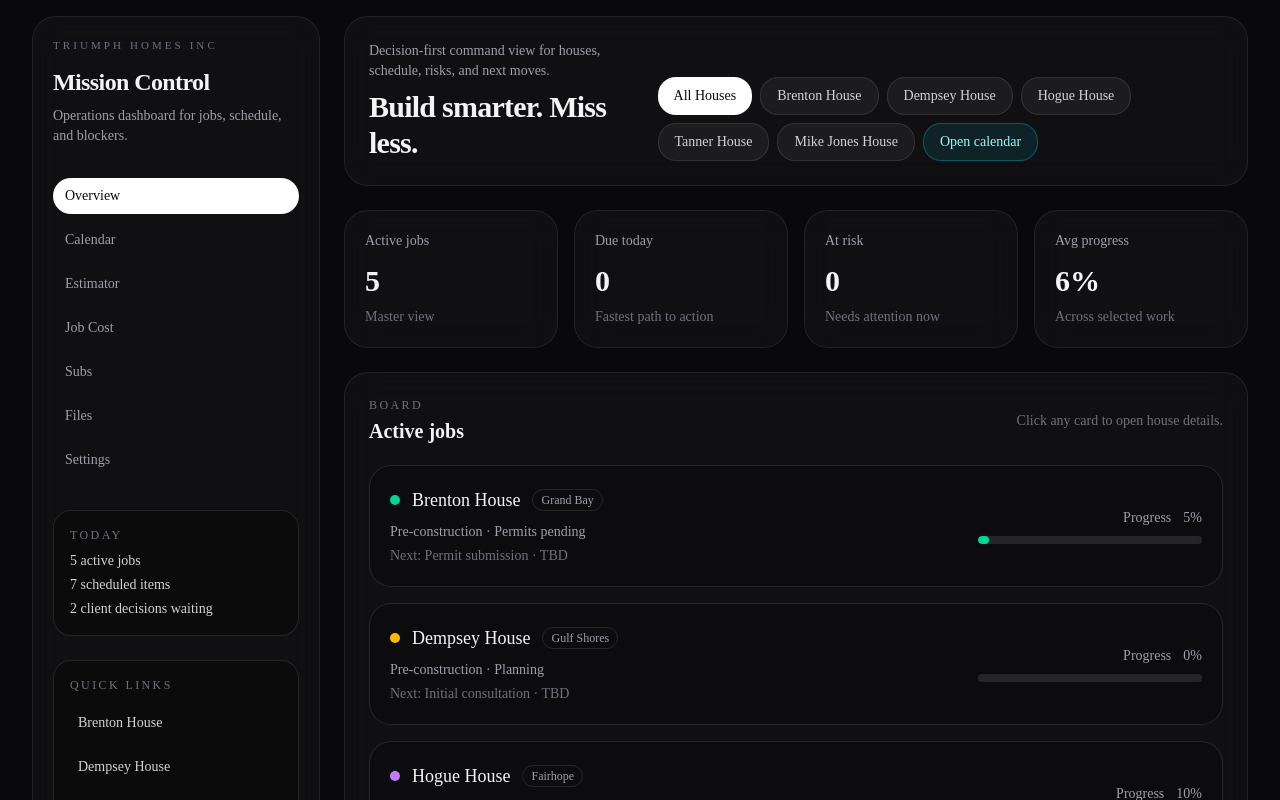
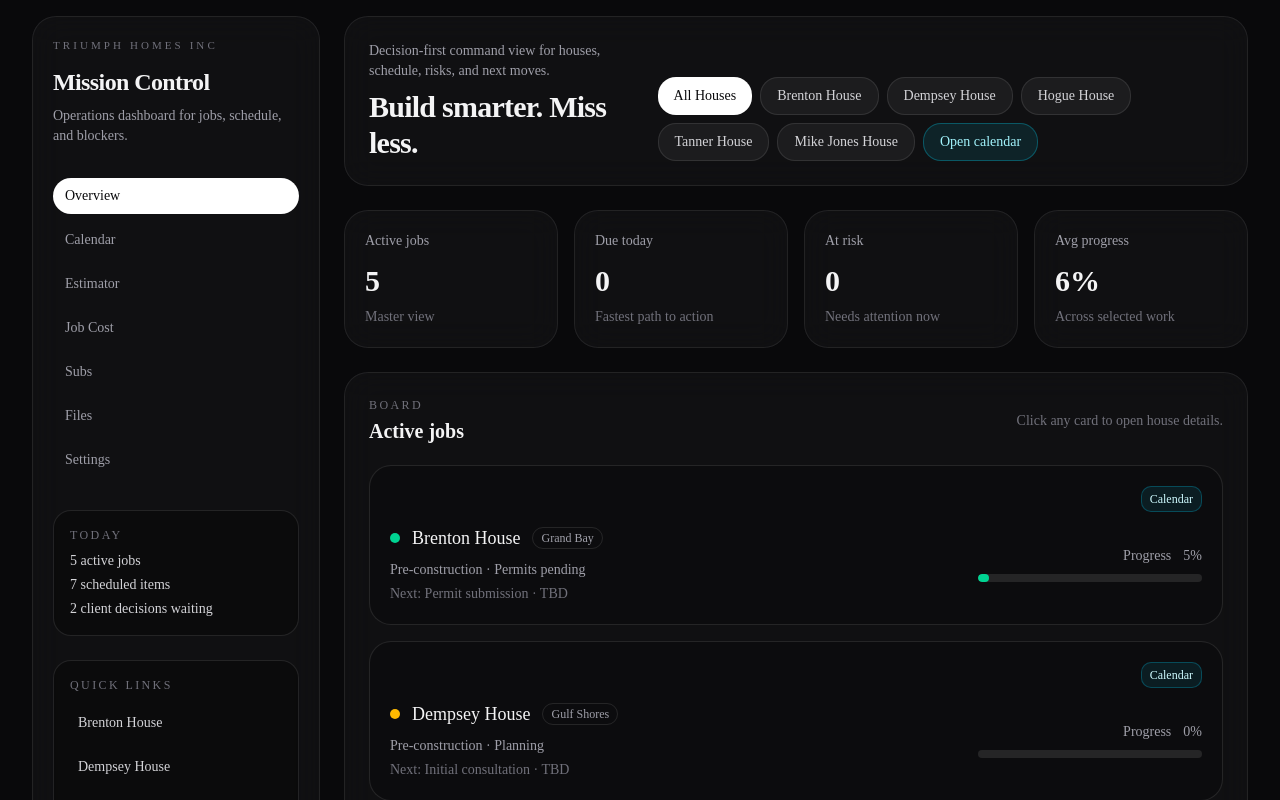
Before and after one commit to rylandhowell/triumph-mission-control, a Next.js app in the folder mission-control/: page / in a window 1280 px wide. Shown: the top 800 px of the page. Built offline with nearby package versions, Linux system fonts and the light colour scheme.

Commit message:
Add quick calendar links from jobs and route to all-jobs calendar

```diff
--- a/mission-control/src/app/jobs/[id]/page.tsx
+++ b/mission-control/src/app/jobs/[id]/page.tsx
@@ -22,9 +22,17 @@ export default function JobDetailPage() {
   return (
     <AppShell currentPath="/">
       <section className="mission-panel p-5 sm:p-6">
-        <Link href="/" className="text-sm text-zinc-500 transition hover:text-zinc-300">
-          ← Back to overview
-        </Link>
+        <div className="flex flex-wrap items-center justify-between gap-3">
+          <Link href="/" className="text-sm text-zinc-500 transition hover:text-zinc-300">
+            ← Back to overview
+          </Link>
+          <Link
+            href="/calendar"
+            className="rounded-lg border border-cyan-500/30 bg-cyan-500/10 px-3 py-2 text-sm text-cyan-100 hover:bg-cyan-500/20"
+          >
+            Open all-jobs calendar
+          </Link>
+        </div>
         <div className="mt-4">
           <EditableJob job={job} />
         </div>
--- a/mission-control/src/components/dashboard-client.tsx
+++ b/mission-control/src/components/dashboard-client.tsx
@@ -147,10 +147,15 @@ export function DashboardClient({
 
           <div className="space-y-4">
             {filteredJobs.map((job) => (
+              <div key={job.id} className="rounded-3xl border border-white/10 bg-black/20 p-5">
+                <div className="mb-3 flex justify-end">
+                  <Link href="/calendar" className="rounded-lg border border-cyan-500/30 bg-cyan-500/10 px-2 py-1 text-xs text-cyan-100 hover:bg-cyan-500/20">
+                    Calendar
+                  </Link>
+                </div>
                 <Link
-                key={job.id}
                   href={`/jobs/${job.slug}`}
-                className="block rounded-3xl border border-white/10 bg-black/20 p-5 transition hover:-translate-y-0.5 hover:border-white/20 hover:bg-black/30"
+                  className="block transition hover:-translate-y-0.5"
                 >
                   <div className="flex flex-col gap-4 lg:flex-row lg:items-center lg:justify-between">
                     <div>
@@ -174,6 +179,7 @@ export function DashboardClient({
                     </div>
                   </div>
                 </Link>
+              </div>
             ))}
           </div>
         </div>
```
Lines whose indentation alone changed are shown as unchanged.
